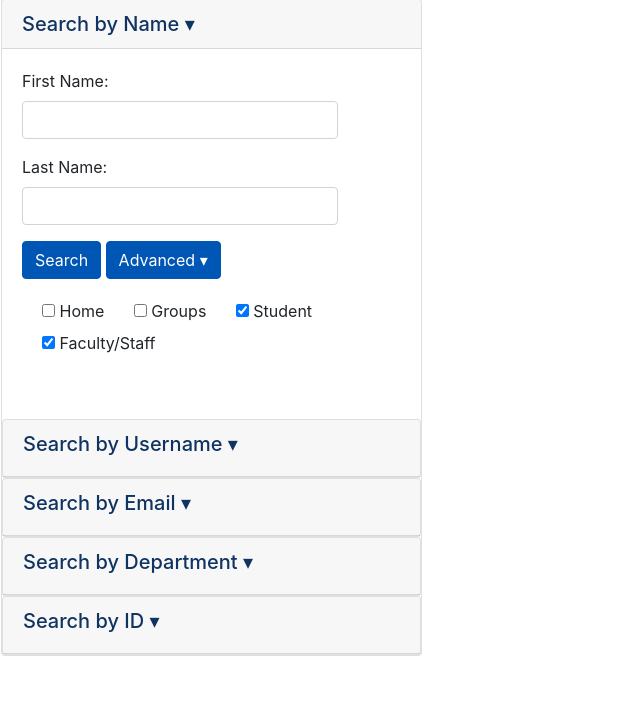
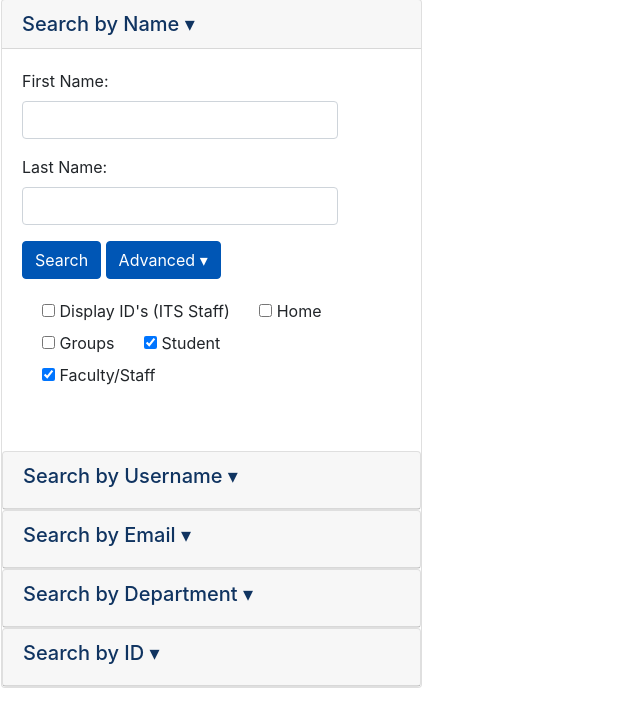
Before and after one commit to betheluniversity/directory, a Flask app: template app/templates/index.html in a window 1280 px wide, after a click that opens the changed part. Shown: the part 77-805 px from the top of the page, without its empty margins (0-640 px from the left). Run offline with Flask 2, Linux system fonts and the light colour scheme; the visitor is signed in with stand-in values (Sample User, id 1); the template is opened without the code that fills it: most values are stand-ins (such as "Sample title", 1, 10 or a date in 2020); parts of the project's set-up code (start-up, migrations or seed data) failed here and were passed over; some libraries are stand-ins or nearby versions.

Commit message:
Add in functionality to show id/udc_id for ITS staff only

```diff
--- a/app/static/src/js/directory.js
+++ b/app/static/src/js/directory.js
@@ -14,6 +14,7 @@ $(document).ready(function () {
             'email': $('#email').val(),
             'department': $('#department').val(),
             'bu_id': $('#bu_id').val(),
+            'view_ids': $form.find('.view_ids').is(':checked') || 'false',
             'home': $form.find('.home').is(':checked') || 'false',
             'group': $form.find('.group').is(':checked') || 'false',
             'student': $form.find('.student').is(':checked') || 'false',
--- a/app/templates/index.html
+++ b/app/templates/index.html
@@ -31,6 +31,13 @@
                                    aria-expanded="false" aria-controls="collapseTwo"> Advanced &#9662;</a>
                                 <div id="collapseTwo" class="collapse" role="tabpanel" aria-labelledby="headingTwo">
                                     <div class="card-body">
+                                        {% if session['ITS_view'] %}
+                                            <label class="advanced">
+                                                <input type="checkbox" class="view_ids" name="view_ids" value="view_ids"/>
+                                                Display ID's (ITS Staff)
+                                            </label>
+                                        {% endif %}
+
                                         <label class="advanced">
                                             <input type="checkbox" class="home" name="home" value="home"/>
                                             Home
@@ -80,6 +87,13 @@
                                    aria-expanded="false" aria-controls="collapseTwo"> Advanced &#9662;</a>
                                 <div id="collapseFour" class="collapse" role="tabpanel" aria-labelledby="headingTwo">
                                     <div class="card-body">
+                                        {% if session['ITS_view'] %}
+                                            <label class="advanced">
+                                                <input type="checkbox" class="view_ids" name="view_ids" value="view_ids"/>
+                                                Display ID's (ITS Staff)
+                                            </label>
+                                        {% endif %}
+
                                         <label class="advanced">
                                             <input type="checkbox" class="home" name="home" value="home"/>
                                             Home
@@ -130,6 +144,13 @@
                                    aria-expanded="false" aria-controls="collapseSix"> Advanced &#9662;</a>
                                 <div id="collapseSix" class="collapse" role="tabpanel" aria-labelledby="headingSix">
                                     <div class="card-body">
+                                        {% if session['ITS_view'] %}
+                                            <label class="advanced">
+                                                <input type="checkbox" class="view_ids" name="view_ids" value="view_ids"/>
+                                                Display ID's (ITS Staff)
+                                            </label>
+                                        {% endif %}
+
                                         <label class="advanced">
                                             <input type="checkbox" class="home" name="home" value="home"/>
                                             Home
@@ -180,6 +201,13 @@
                                    aria-expanded="false" aria-controls="collapseEight"> Advanced &#9662;</a>
                                 <div id="collapseEight" class="collapse" role="tabpanel" aria-labelledby="headingEight">
                                     <div class="card-body">
+                                        {% if session['ITS_view'] %}
+                                            <label class="advanced">
+                                                <input type="checkbox" class="view_ids" name="view_ids" value="view_ids"/>
+                                                Display ID's (ITS Staff)
+                                            </label>
+                                        {% endif %}
+
                                         <label class="advanced">
                                             <input type="checkbox" class="home" name="home" value="home"/>
                                             Home
@@ -224,6 +252,13 @@
                                    aria-expanded="false" aria-controls="collapseTen"> Advanced &#9662;</a>
                                 <div id="collapseTen" class="collapse" role="tabpanel" aria-labelledby="headingTen">
                                     <div class="card-body">
+                                        {% if session['ITS_view'] %}
+                                            <label class="advanced">
+                                                <input type="checkbox" class="view_ids" name="view_ids" value="view_ids"/>
+                                                Display ID's (ITS Staff)
+                                            </label>
+                                        {% endif %}
+
                                         <label class="advanced">
                                             <input type="checkbox" class="home" name="home" value="home"/>
                                             Home
```
Also changed, not shown: app/templates/results.html (+19 -16 lines).
